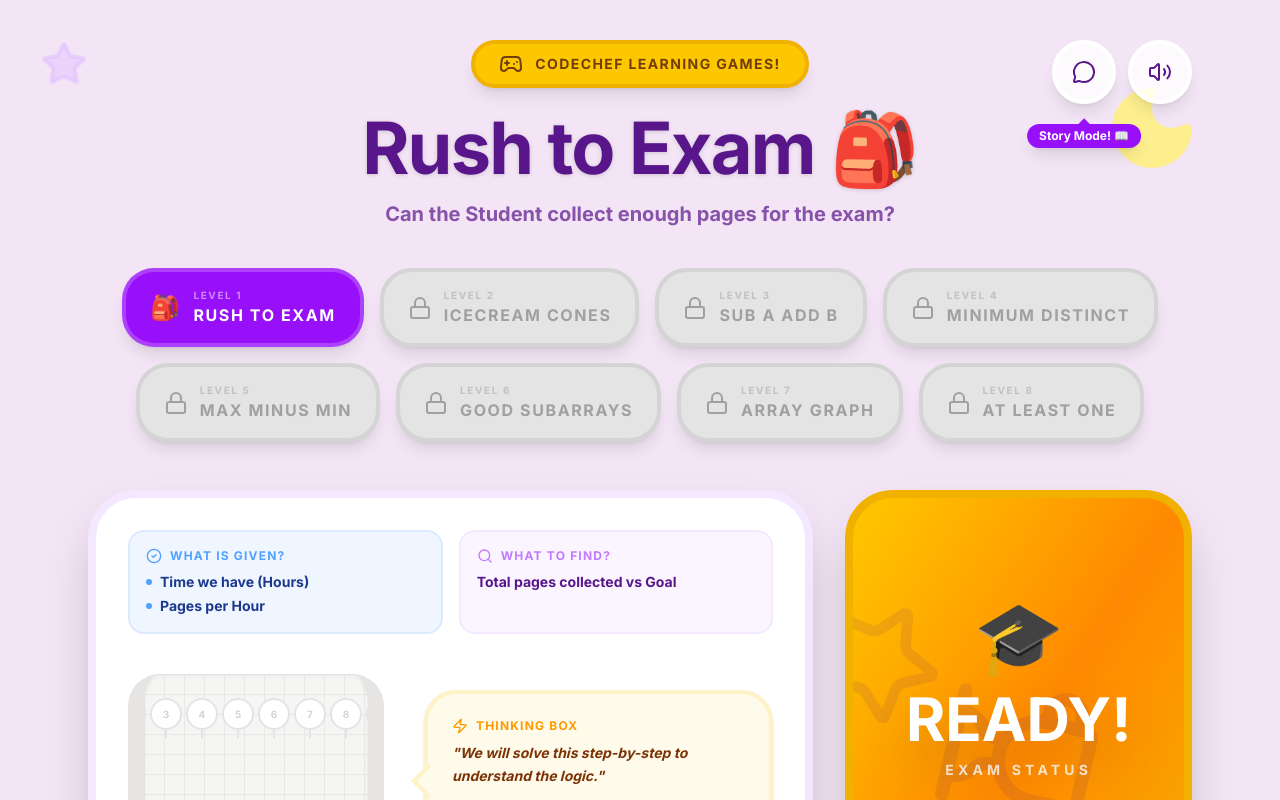
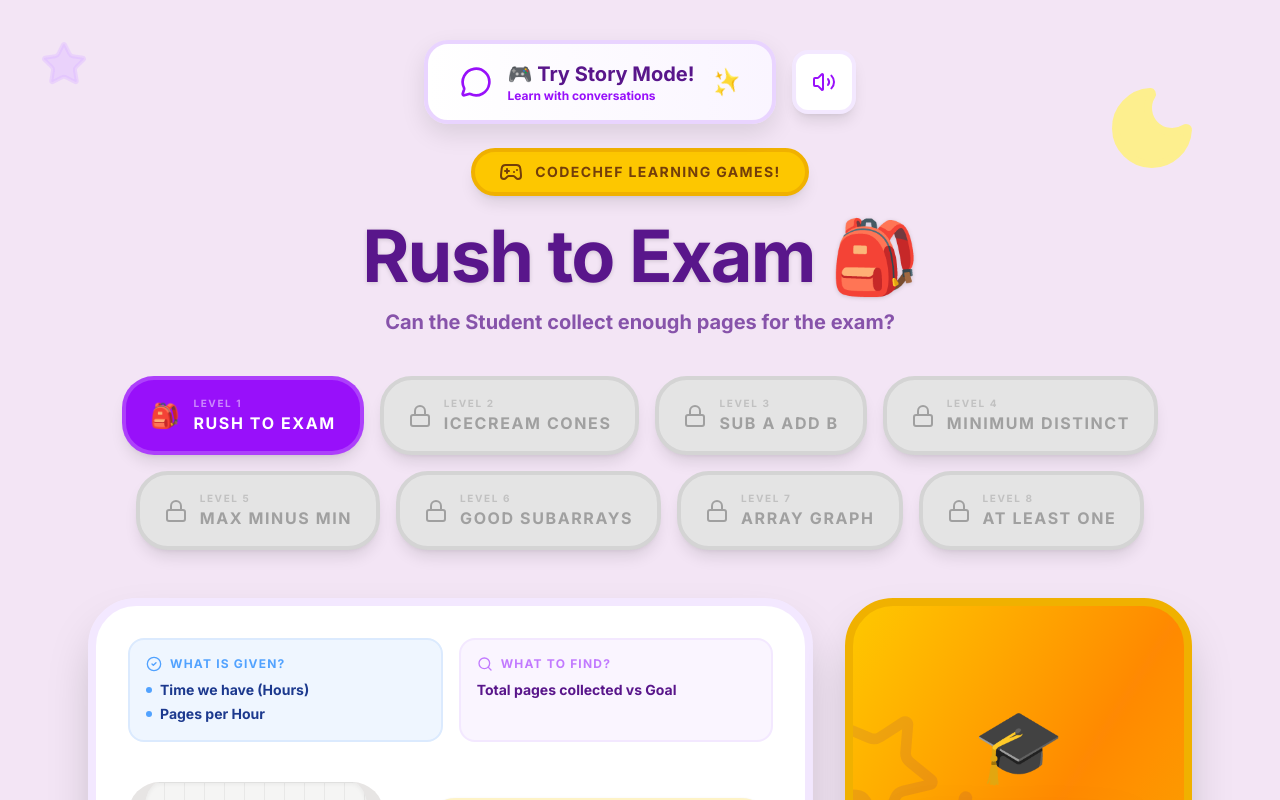
Before and after one commit to surajsahani/Step-Smile, a React (Vite) app: page / in a window 1280 px wide. Shown: the top 800 px of the page. Built offline with nearby package versions, Linux system fonts and the light colour scheme.

Commit message:
Make Story Mode button BIG, prominent, and impossible to miss for kids

```diff
--- a/src/App.tsx
+++ b/src/App.tsx
@@ -646,66 +646,92 @@ export default function App() {
 
         {/* Header */}
         <header className="mb-10 text-center relative">
-          <div className="absolute top-0 right-0 flex gap-3">
+
+          {/* Big Prominent Story Mode Button */}
+          <motion.div
+            initial={{ opacity: 0, y: -20 }}
+            animate={{ opacity: 1, y: 0 }}
+            className="flex items-center justify-center gap-4 mb-6"
+          >
             <motion.button
               onClick={handleStoryModeToggle}
-              whileHover={{ scale: 1.1, rotate: storyMode ? 0 : 5 }}
-              whileTap={{ scale: 0.9 }}
+              whileHover={{ scale: 1.05, y: -2 }}
+              whileTap={{ scale: 0.95 }}
               animate={{
-                scale: storyMode ? [1, 1.1, 1] : 1,
-                rotate: storyMode ? [0, -5, 5, 0] : 0
+                boxShadow: storyMode
+                  ? ['0 10px 30px rgba(168, 85, 247, 0.4)', '0 15px 40px rgba(236, 72, 153, 0.5)', '0 10px 30px rgba(168, 85, 247, 0.4)']
+                  : '0 10px 25px rgba(0, 0, 0, 0.1)'
               }}
               transition={{
-                duration: 0.3,
+                duration: 2,
+                repeat: Infinity,
                 type: "spring",
-                stiffness: 300,
+                stiffness: 200,
                 damping: 15
               }}
-              className={`relative p-4 rounded-full border-4 shadow-lg transition-all duration-300 ${
+              className={`relative px-8 py-4 rounded-3xl border-4 shadow-2xl transition-all duration-300 flex items-center gap-4 ${
                 storyMode
-                  ? 'bg-gradient-to-br from-purple-500 to-pink-500 border-purple-300 shadow-purple-300'
-                  : 'bg-white/80 border-white hover:bg-white hover:shadow-xl'
+                  ? 'bg-gradient-to-r from-purple-500 via-pink-500 to-purple-500 border-purple-300 bg-[length:200%_100%] animate-[gradient_3s_ease_infinite]'
+                  : 'bg-gradient-to-r from-white to-purple-50 border-purple-200 hover:border-purple-400'
               }`}
             >
-              <MessageCircle className={`w-6 h-6 transition-colors ${storyMode ? 'text-white' : currentProblemDef.theme.text}`} />
+              {/* Icon with animation */}
+              <motion.div
+                animate={{
+                  rotate: storyMode ? [0, -10, 10, -10, 0] : 0,
+                  scale: storyMode ? [1, 1.1, 1] : 1
+                }}
+                transition={{ duration: 0.5, repeat: storyMode ? Infinity : 0, repeatDelay: 2 }}
+              >
+                <MessageCircle className={`w-8 h-8 transition-colors ${storyMode ? 'text-white' : 'text-purple-600'}`} />
+              </motion.div>
 
-              {/* Playful indicator */}
-              {storyMode && (
+              {/* Text */}
+              <div className="text-left">
+                <div className={`text-xl font-black ${storyMode ? 'text-white' : 'text-purple-900'}`}>
+                  {storyMode ? '📖 Story Mode ON' : '🎮 Try Story Mode!'}
+                </div>
+                <div className={`text-xs font-bold ${storyMode ? 'text-purple-100' : 'text-purple-600'}`}>
+                  {storyMode ? 'Click to switch back' : 'Learn with conversations'}
+                </div>
+              </div>
+
+              {/* Sparkle effect */}
+              {!storyMode && (
                 <motion.div
-                  initial={{ scale: 0 }}
-                  animate={{ scale: 1 }}
-                  className="absolute -top-1 -right-1 w-4 h-4 bg-green-400 rounded-full border-2 border-white"
+                  animate={{
+                    scale: [1, 1.2, 1],
+                    rotate: [0, 180, 360]
+                  }}
+                  transition={{ duration: 2, repeat: Infinity }}
+                  className="text-2xl"
                 >
-                  <motion.div
-                    animate={{ scale: [1, 1.3, 1] }}
-                    transition={{ duration: 1, repeat: Infinity }}
-                    className="w-full h-full bg-green-400 rounded-full"
-                  />
+                  ✨
                 </motion.div>
               )}
 
-              {/* Tooltip */}
-              {!storyMode && (
+              {/* Active indicator */}
+              {storyMode && (
                 <motion.div
-                  initial={{ opacity: 0, y: 10 }}
-                  animate={{ opacity: 1, y: 0 }}
-                  className="absolute -bottom-12 left-1/2 -translate-x-1/2 bg-purple-600 text-white px-3 py-1 rounded-full text-xs font-bold whitespace-nowrap shadow-lg pointer-events-none"
+                  animate={{ scale: [1, 1.3, 1] }}
+                  transition={{ duration: 1, repeat: Infinity }}
+                  className="absolute -top-2 -right-2 w-6 h-6 bg-green-400 rounded-full border-4 border-white shadow-lg flex items-center justify-center"
                 >
-                  Story Mode! 📖
-                  <div className="absolute -top-1 left-1/2 -translate-x-1/2 w-2 h-2 bg-purple-600 rotate-45" />
+                  <span className="text-xs">✓</span>
                 </motion.div>
               )}
             </motion.button>
 
+            {/* Sound button - smaller but still visible */}
             <motion.button
               onClick={() => setSoundEnabled(!soundEnabled)}
               whileHover={{ scale: 1.1 }}
               whileTap={{ scale: 0.9 }}
-              className="p-4 rounded-full bg-white/80 border-4 border-white shadow-lg hover:bg-white hover:shadow-xl transition-all duration-300"
+              className="p-4 rounded-2xl bg-white border-4 border-purple-100 shadow-lg hover:border-purple-300 hover:shadow-xl transition-all duration-300"
             >
-              {soundEnabled ? <Volume2 className={`w-6 h-6 ${currentProblemDef.theme.text}`} /> : <VolumeX className="w-6 h-6 text-zinc-400" />}
+              {soundEnabled ? <Volume2 className="w-6 h-6 text-purple-600" /> : <VolumeX className="w-6 h-6 text-zinc-400" />}
             </motion.button>
-          </div>
+          </motion.div>
 
           <motion.div
             initial={{ scale: 0 }}
--- a/src/index.css
+++ b/src/index.css
@@ -24,3 +24,16 @@
 ::-webkit-scrollbar-thumb {
   @apply bg-zinc-200 rounded-full border-4 border-transparent bg-clip-padding hover:bg-zinc-300 transition-colors;
 }
+
+/* Gradient animation for story mode button */
+@keyframes gradient {
+  0% {
+    background-position: 0% 50%;
+  }
+  50% {
+    background-position: 100% 50%;
+  }
+  100% {
+    background-position: 0% 50%;
+  }
+}
```
